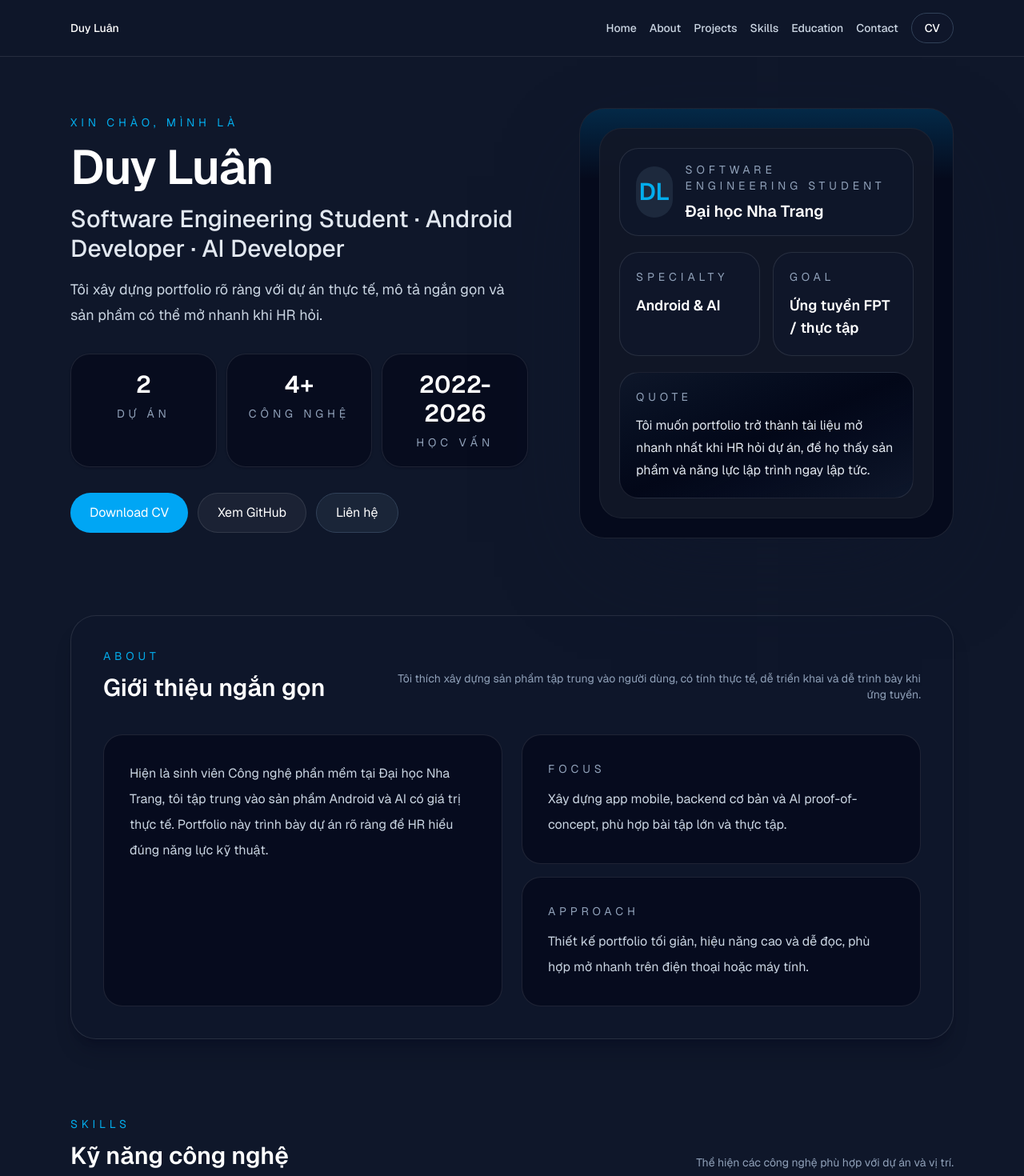
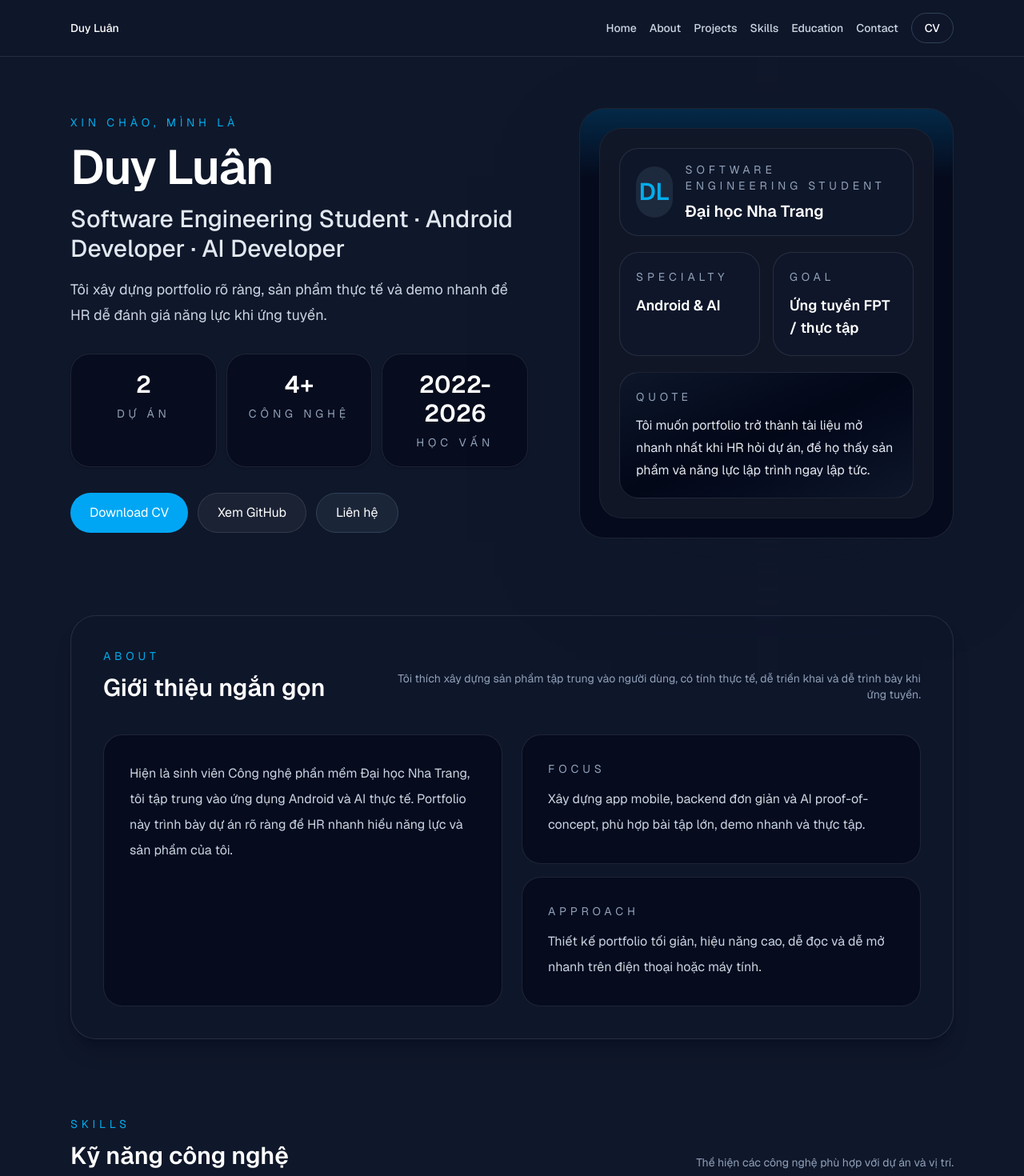
Before and after one commit to DuyLuan2107/duyluan-portfolio, a Next.js app: page / in a window 1280 px wide. Shown: the top 1470 px of the page at 80% size. Built offline with nearby package versions, Linux system fonts and the light colour scheme.

Commit message:
Update portfolio content to professional sample format

```diff
--- a/src/app/page.tsx
+++ b/src/app/page.tsx
@@ -50,7 +50,7 @@ export default function Home() {
                 Software Engineering Student · Android Developer · AI Developer
               </p>
               <p className="text-base leading-8 text-slate-300 sm:text-lg">
-                Tôi xây dựng portfolio rõ ràng với dự án thực tế, mô tả ngắn gọn và sản phẩm có thể mở nhanh khi HR hỏi.
+                Tôi xây dựng portfolio rõ ràng, sản phẩm thực tế và demo nhanh để HR dễ đánh giá năng lực khi ứng tuyển.
               </p>
             </div>
 
@@ -139,20 +139,20 @@ export default function Home() {
           <div className="mt-10 grid gap-6 lg:grid-cols-2">
             <div className="rounded-3xl border border-white/10 bg-slate-950/60 p-8">
               <p className="text-slate-300 leading-8">
-                Hiện là sinh viên Công nghệ phần mềm tại Đại học Nha Trang, tôi tập trung vào sản phẩm Android và AI có giá trị thực tế. Portfolio này trình bày dự án rõ ràng để HR hiểu đúng năng lực kỹ thuật.
+                Hiện là sinh viên Công nghệ phần mềm Đại học Nha Trang, tôi tập trung vào ứng dụng Android và AI thực tế. Portfolio này trình bày dự án rõ ràng để HR nhanh hiểu năng lực và sản phẩm của tôi.
               </p>
             </div>
             <div className="space-y-4">
               <div className="rounded-3xl border border-white/10 bg-slate-950/60 p-8">
                 <p className="text-sm uppercase tracking-[0.35em] text-slate-400">Focus</p>
                 <p className="mt-3 text-slate-300 leading-8">
-                  Xây dựng app mobile, backend cơ bản và AI proof-of-concept, phù hợp bài tập lớn và thực tập.
+                  Xây dựng app mobile, backend đơn giản và AI proof-of-concept, phù hợp bài tập lớn, demo nhanh và thực tập.
                 </p>
               </div>
               <div className="rounded-3xl border border-white/10 bg-slate-950/60 p-8">
                 <p className="text-sm uppercase tracking-[0.35em] text-slate-400">Approach</p>
                 <p className="mt-3 text-slate-300 leading-8">
-                  Thiết kế portfolio tối giản, hiệu năng cao và dễ đọc, phù hợp mở nhanh trên điện thoại hoặc máy tính.
+                  Thiết kế portfolio tối giản, hiệu năng cao, dễ đọc và dễ mở nhanh trên điện thoại hoặc máy tính.
                 </p>
               </div>
             </div>
@@ -249,23 +249,23 @@ export default function Home() {
             <div className="rounded-3xl border border-white/10 bg-slate-950/60 p-6 text-slate-200">
               <p className="text-sm uppercase tracking-[0.35em] text-slate-400">Facebook</p>
               <a
-                href="https://facebook.com/your-profile"
+                href="https://facebook.com/duyluan03"
                 target="_blank"
                 rel="noreferrer"
                 className="mt-3 block text-lg font-semibold text-sky-400"
               >
-                facebook.com/your-profile
+                facebook.com/duyluan03
               </a>
             </div>
             <div className="rounded-3xl border border-white/10 bg-slate-950/60 p-6 text-slate-200">
               <p className="text-sm uppercase tracking-[0.35em] text-slate-400">LinkedIn</p>
               <a
-                href="https://linkedin.com/in/your-profile"
+                href="https://linkedin.com/in/duyluan2107"
                 target="_blank"
                 rel="noreferrer"
                 className="mt-3 block text-lg font-semibold text-sky-400"
               >
-                linkedin.com/in/your-profile
+                linkedin.com/in/duyluan2107
               </a>
             </div>
           </div>
```
